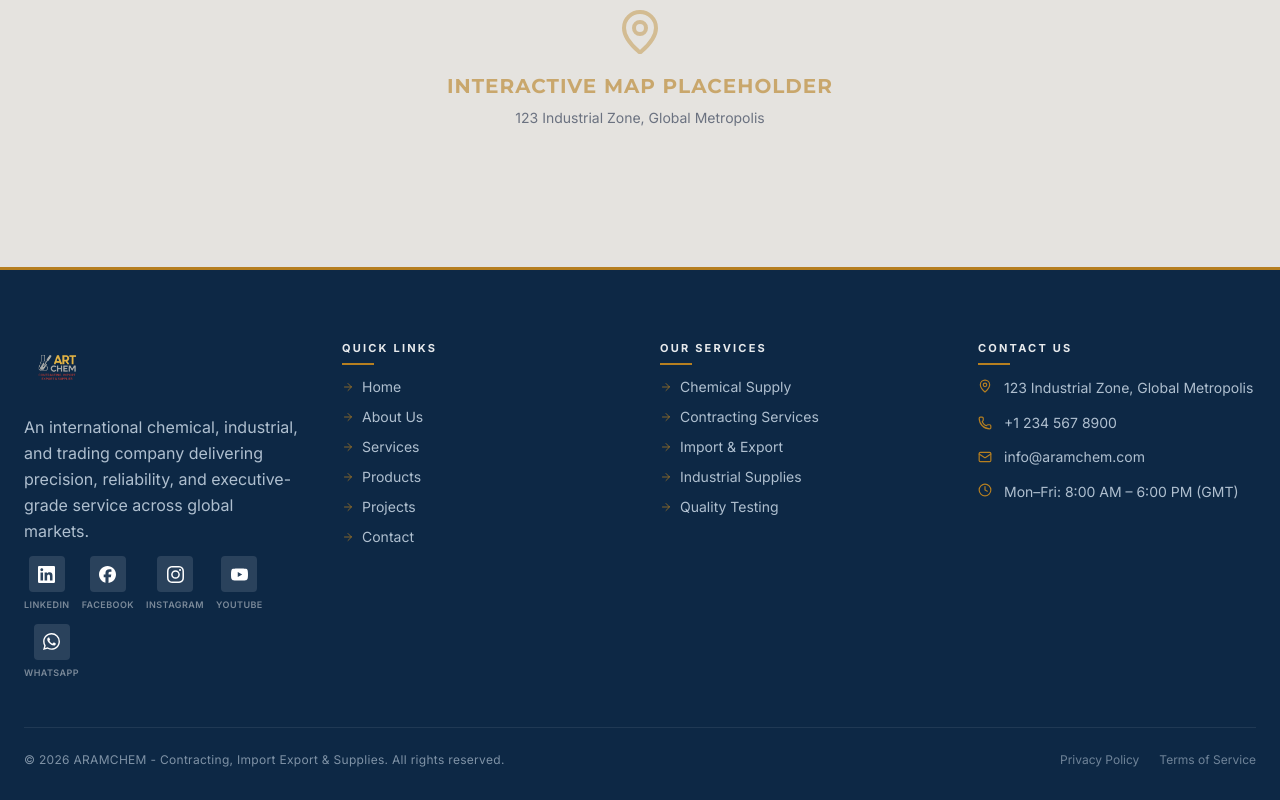
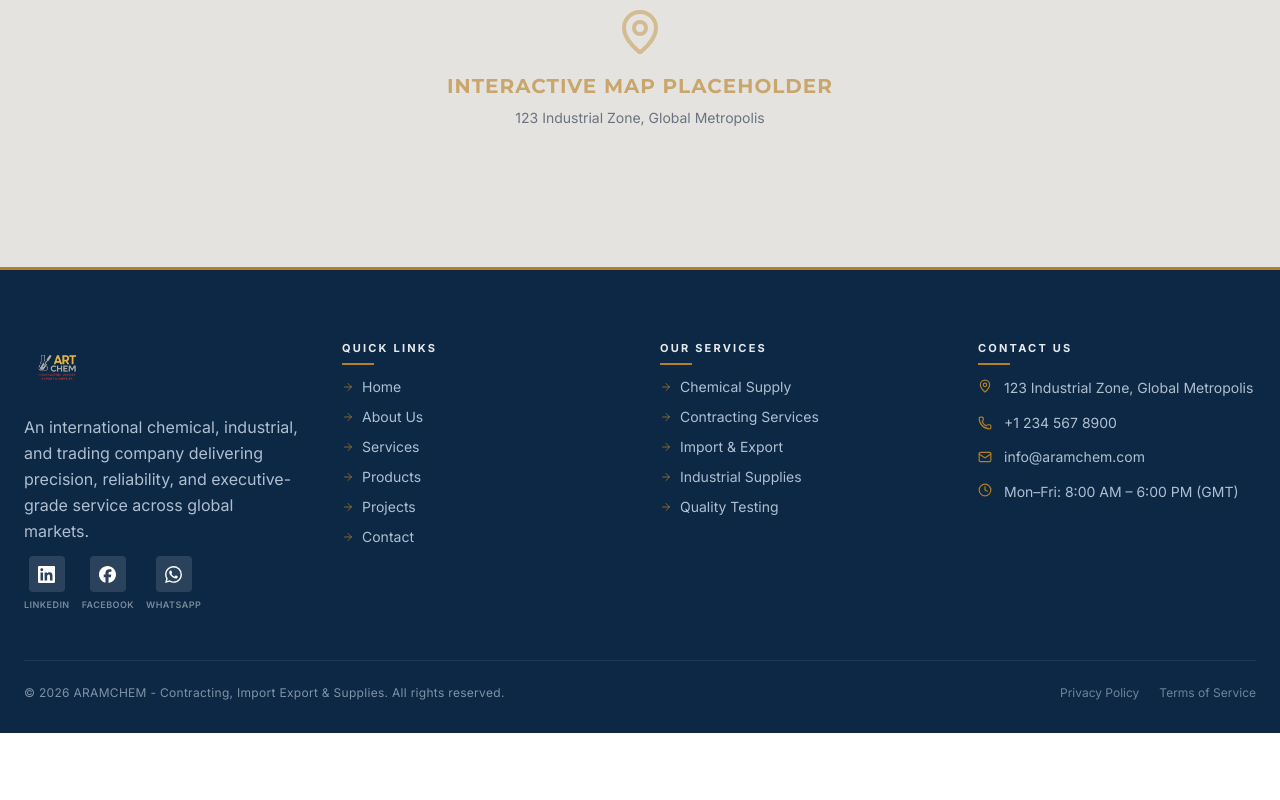
Before and after one commit to Amr-Mohamed-dev/Artchem-company-final, a React (Vite) app: page /contact in a window 1280 px wide. Shown: the part 1337-2137 px from the top of the page. After the commit the page ends 2070 px from the top, so only its background shows below. Built offline with nearby package versions, Linux system fonts and the light colour scheme.

Commit message:
social links edit

```diff
--- a/src/data/socialLinks.ts
+++ b/src/data/socialLinks.ts
@@ -1,7 +1,5 @@
 export const socialLinks = [
   { id: "linkedin",  name: "LinkedIn",  url: "https://linkedin.com/company/artchem", icon: "SiLinkedin",  baseColor: "#0A66C2" },
   { id: "facebook",  name: "Facebook",  url: "https://facebook.com/artchem",         icon: "SiFacebook",  baseColor: "#1877F2" },
-  { id: "instagram", name: "Instagram", url: "https://instagram.com/artchem",        icon: "SiInstagram", baseColor: "#E1306C" },
-  { id: "youtube",   name: "YouTube",   url: "https://youtube.com/@artchem",         icon: "SiYoutube",   baseColor: "#FF0000" },
   { id: "whatsapp",  name: "WhatsApp",  url: "https://wa.me/1234567890",             icon: "SiWhatsapp",  baseColor: "#25D366" },
 ];
```
